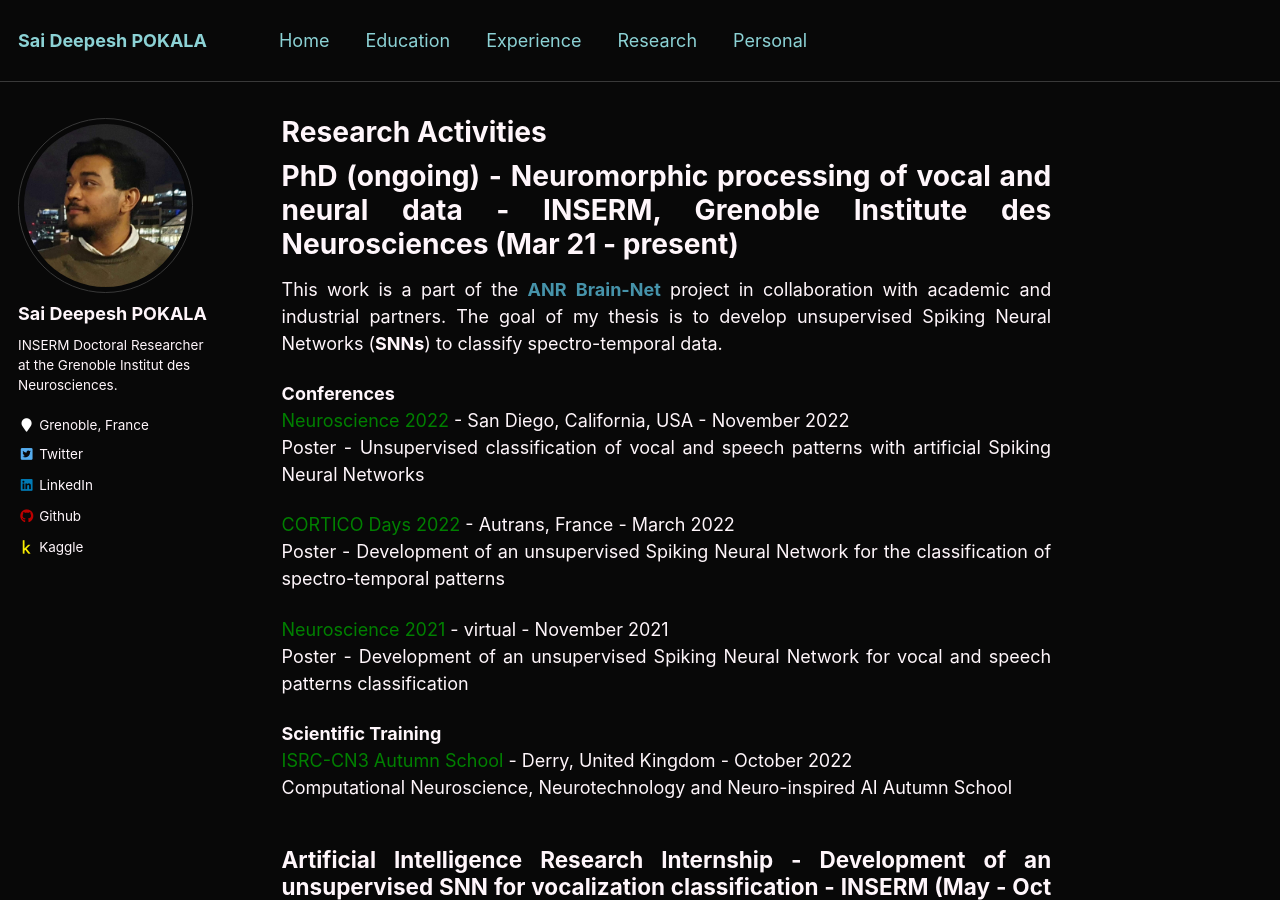
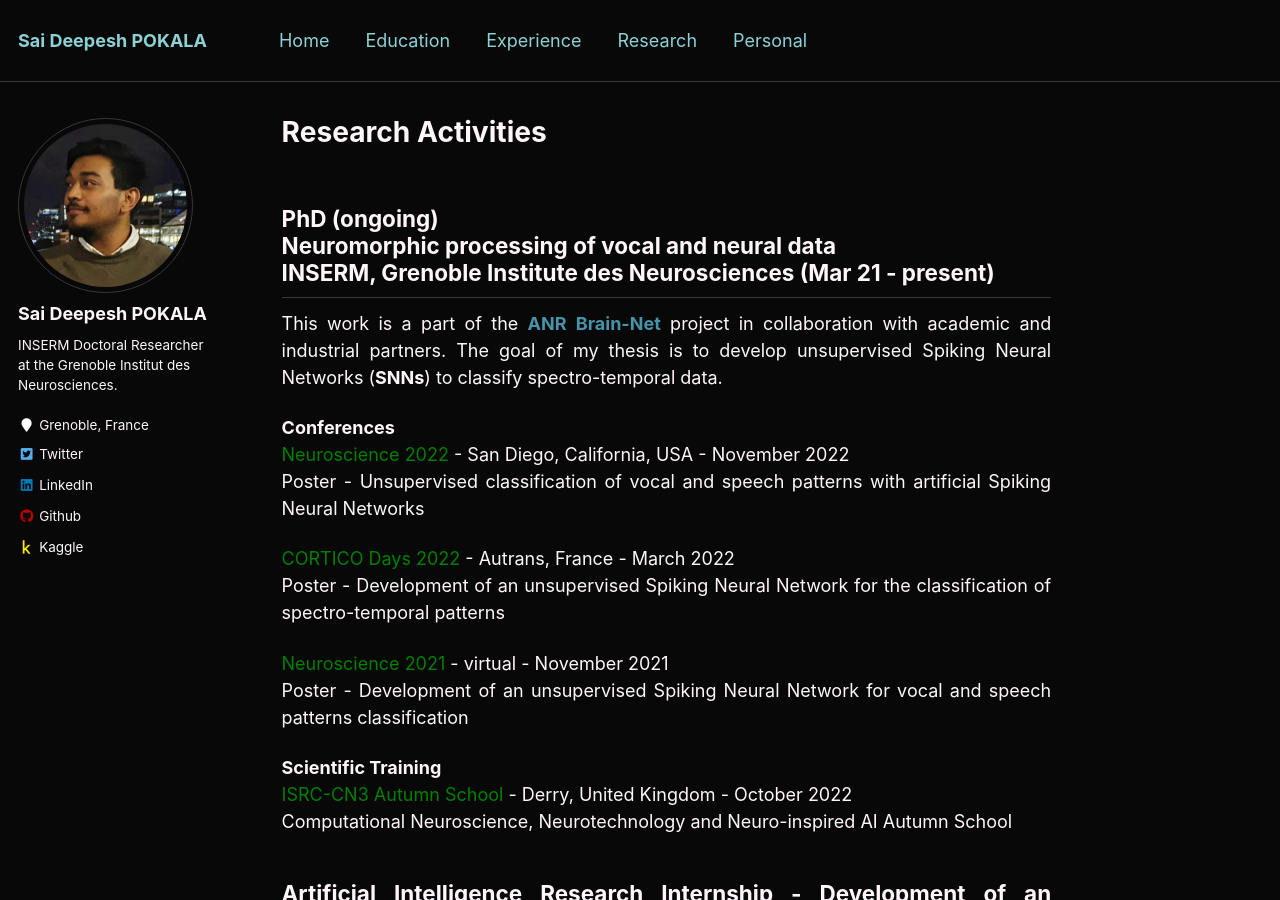
Before and after one commit to saideepesh/saideepesh.github.io, a Jekyll site: the page built from _pages/research.md, in a window 1280 px wide and 900 px high. Built offline with Jekyll 4.4.1, drawn with Linux system fonts in a browser that asks for light colours.

```diff
--- a/_pages/research.md
+++ b/_pages/research.md
@@ -5,7 +5,7 @@ author_profile: true
 classes: wide
 ---
 
-# PhD (ongoing) - Neuromorphic processing of vocal and neural data - INSERM, Grenoble Institute des Neurosciences (Mar 21 - present)
+## PhD (ongoing)<br/>Neuromorphic processing of vocal and neural data<br/>INSERM, Grenoble Institute des Neurosciences (Mar 21 - present)
 
 This work is a part of the [**ANR**](https://anr.fr/en/){:target="_blank" rel="noopener"} [**Brain-Net**](https://sites.google.com/view/brainnet-project/accueil){:target="_blank" rel="noopener"} project in collaboration with academic and industrial partners. The goal of my thesis is to develop unsupervised Spiking Neural Networks (**SNNs**) to classify spectro-temporal data.
 
```
